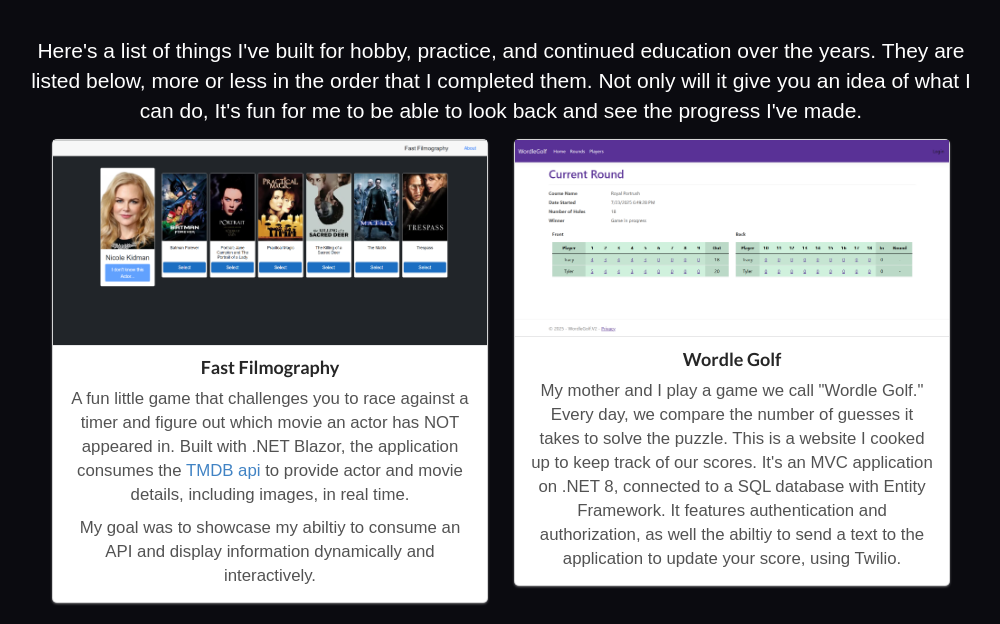
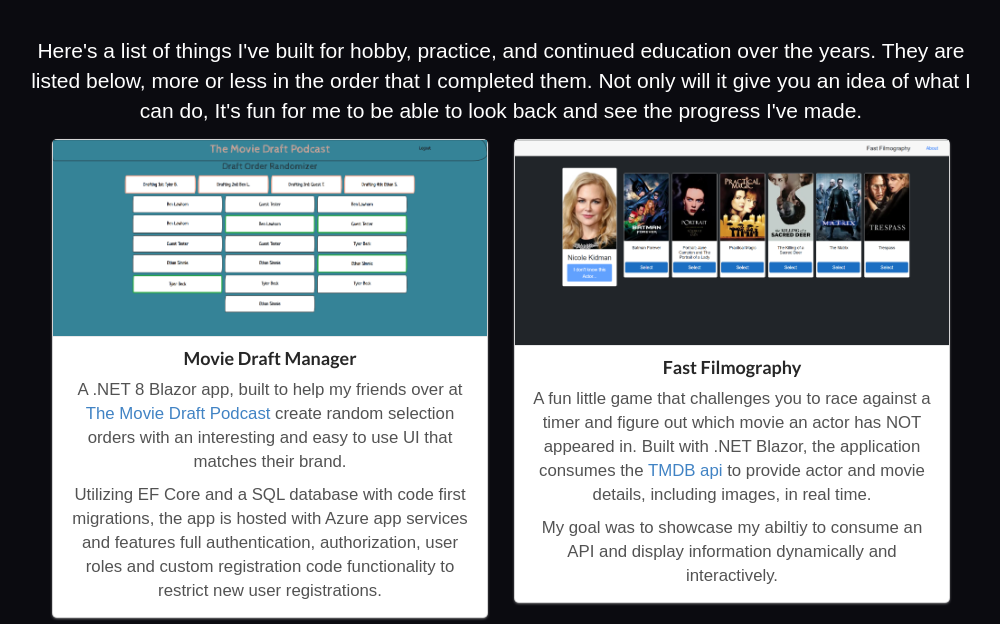
Before and after one commit to Tbeck202/202CodePortfolio, a plain HTML site: page index.html in a window 1280 px wide. Shown: the part 1290-1914 px from the top of the page, without its empty margins (139-1139 px from the left). Drawn offline with nearby package versions, Linux system fonts and the light colour scheme.

Commit message:
Add movie draft manager to portfolio

```diff
--- a/index.html
+++ b/index.html
@@ -26,10 +26,11 @@
                         Projects
                     <i class="dropdown icon"></i>
                     <div class="menu">
+                        <div class="item"><a class="project-links" href="#MovieDraftManager">Movie Draft Manager</a></div>
                         <div class="item"><a class="project-links" href="#fastfilmography">Fast Filmography</a></div>
                         <div class="item"><a class="project-links" href="#wordleGolf">Wordle Golf</a></div>
                         <div class="item"><a class="project-links" href="#jazzMatch">Jazz Match</a></div>
-                        <div class="item"><a class="project-links" href="#insurance">Insurance Calculator</a></div>
+                        <!-- <div class="item"><a class="project-links" href="#insurance">Insurance Calculator</a></div> -->
                         <div class="item"><a class="project-links" href="#pizza">Pizza Order Calculator</a></div>
                     </div>
                 </div>
@@ -114,6 +115,22 @@
 <div class="container projects">
     <div class="ui two column grid stackable">
         <div class="column">
+             <div class="ui fluid card show-on-scroll" id="MovieDraftManager">
+                <div class="center aligned image">
+                    <a href="https://moviedraftmanager.azurewebsites.net/" target="_blank">
+                        <img class="ui image" src="./imgs/MovieDraftManager.png" alt="Screenshot of moviedraftmanager.azurewebsites.net">
+                    </a>
+                </div>
+                <div class="content">
+                    <a class="center aligned header" href="https://moviedraftmanager.azurewebsites.net/" target="_blank">Movie Draft Manager</a>
+                    <div class="center aligned description">
+                        <p>A .NET 8 Blazor app, built to help my friends over at <a href="https://x.com/draftmoviepod">The Movie Draft Podcast</a> create random selection orders with an interesting and easy to use UI that matches their brand.</p>
+                        <p>Utilizing EF Core and a SQL database with code first migrations, the app is hosted with Azure app services and features full authentication, authorization, user roles and custom registration code functionality to restrict new user registrations.</p>
+                    </div>
+                </div>
+            </div>
+        </div>
+        <div class="column">
              <div class="ui fluid card show-on-scroll" id="fastfilmography">
                 <div class="center aligned image">
                     <a href="https://fastfilmography.fun/" target="_blank">
@@ -162,6 +179,7 @@
                 </div>
             </div>
         </div>
+        <!--
         <div class="column">
             <div class="ui fluid card show-on-scroll" id="insurance">
                 <div class="center aligned image">
@@ -180,25 +198,8 @@
                 </div>
             </div>
         </div>
-        <!--
-        <div class="column">
-            <div class="ui fluid card show-on-scroll" id="circles">
-                    <div class="center aligned image">
-                        <a href="./projects/soundCircles.html" target="_blank">
-                            <img class="ui image centered" src="./imgs/soundCircles.gif" alt="A gif of sound circles app in motion">
-                        </a>
-                    </div>
-                    <div class="content">
-                        <a class="center aligned header" href="./projects/soundCircles.html" target="_none">Sound Cirlces</a>
-                        <div class="center aligned description">
-                            <p>Here's an interesting project! This was actually part of a code along in a bootcamp but I just thought it was too cool to hide. In this project, I learned how to work with Javascript libraries and also about the canvas HTML tag. The site is a clone of a site called patatap and is pretty fun to play around with. Upon pressing any lettered key on your keyboard, a sound is played and an animation is displayed.</p>
+        -->
 
-                            <p>Feel free to give it a shot and see if you can come up with a cool song or two!</p>
-                        </div>
-                    </div>
-            </div>
-        </div>
-        -->
 
         <div class="centered column">
                 <div class="ui fluid card show-on-scroll" id="pizza">
@@ -223,7 +224,7 @@
 
   <!-- FOOTER -->
 <footer>
-    <p class="footer">Site created and maintained by 202code&nbsp;|&nbsp;
+    <p class="footer">Site created and maintained by Tyler Beck&nbsp;|&nbsp;202code&nbsp;|&nbsp;
         <span>
             <script type="text/JavaScript">
                 document.write(new Date().getFullYear());
```
Also changed, not shown: imgs/MovieDraftManager.png (added).
